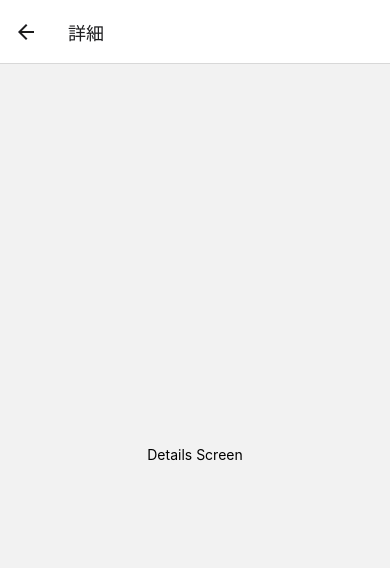
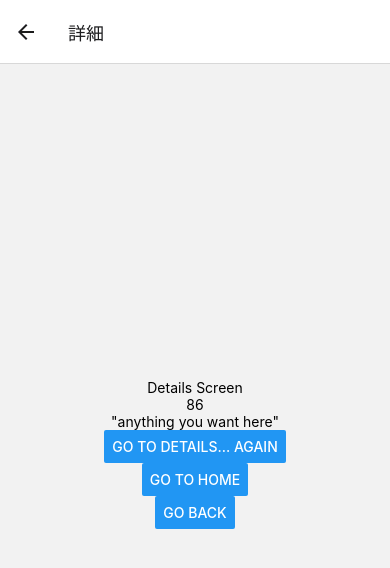
Before and after one commit to matsuda-argano/react-native-cli, a React Native app: screen / in a window 390 px wide. Both pictures are taken after a click on the button "詳細へ". Shown: the top 568 px of the page. Built offline with nearby package versions, Linux system fonts and the light colour scheme.

Commit message:
passing parameters to routes

```diff
--- a/App.tsx
+++ b/App.tsx
@@ -7,15 +7,36 @@ function HomeScreen({navigation}) {
   return (
     <View style={{flex: 1, alignItems: 'center', justifyContent: 'center'}}>
       <Text>Home Screen</Text>
-      <Button title="詳細へ" onPress={() => navigation.navigate('Details')} />
+      <Button
+        title="詳細へ"
+        onPress={() => {
+          navigation.navigate('Details', {
+            itemId: 86,
+            otherParam: 'anything you want here',
+          });
+        }}
+      />
     </View>
   );
 }
 
-function DetailsScreen() {
+function DetailsScreen({route, navigation}) {
+  const {itemId, otherParam} = route.params;
   return (
     <View style={{flex: 1, alignItems: 'center', justifyContent: 'center'}}>
       <Text>Details Screen</Text>
+      <Text>{JSON.stringify(itemId)}</Text>
+      <Text>{JSON.stringify(otherParam)}</Text>
+      <Button
+        title="Go to Details... again"
+        onPress={() => {
+          navigation.push('Details', {
+            itemId: Math.floor(Math.random() * 100),
+          });
+        }}
+      />
+      <Button title="Go to Home" onPress={() => navigation.navigate('Home')} />
+      <Button title="Go Back" onPress={() => navigation.goBack()} />
     </View>
   );
 }
```
